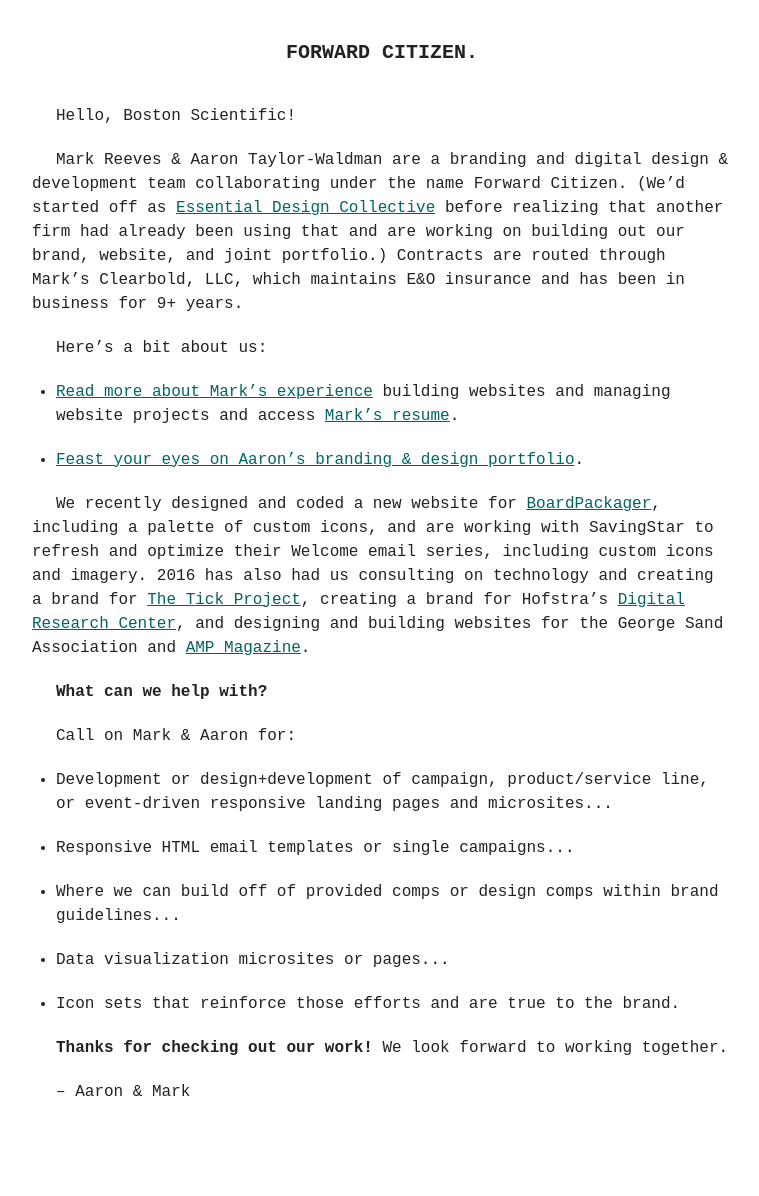
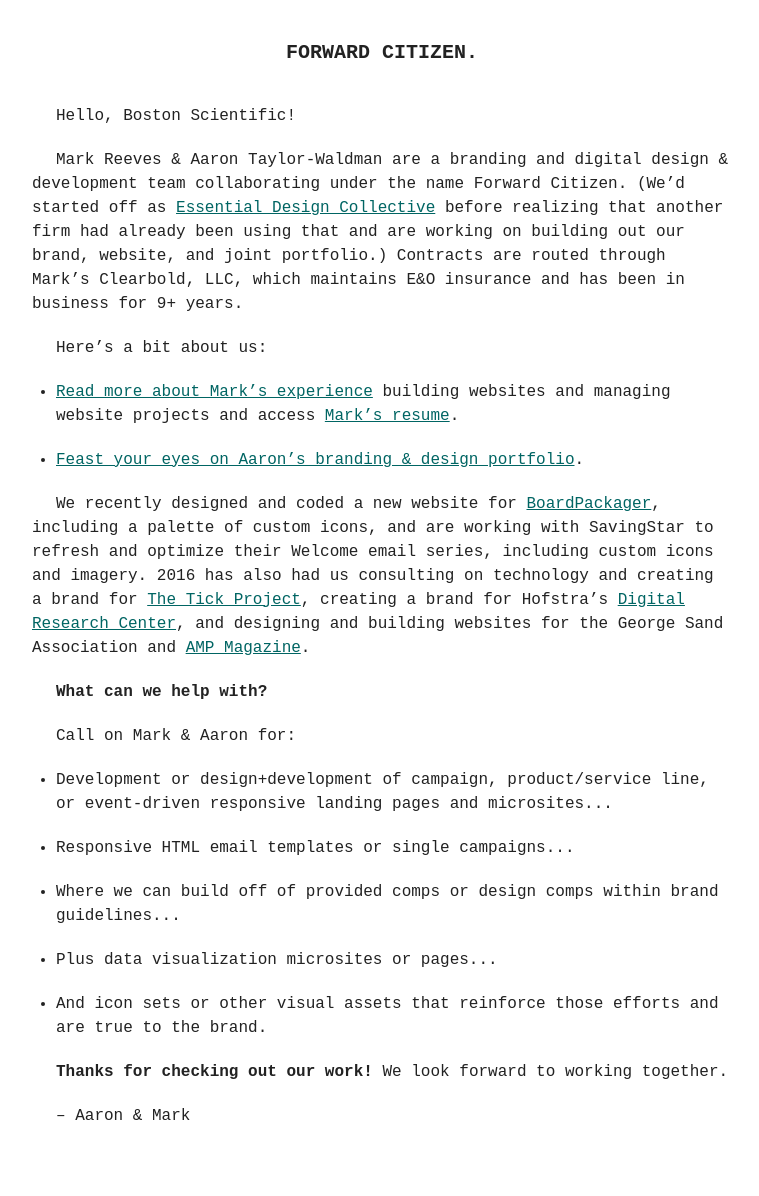
Before and after one commit to clearbold/forwardcitizen, a Jekyll site: the page bostonsci/index.html, which Jekyll copies as it is, in a window 1280 px wide. Shown: the whole page, without its empty margins (258-1017 px from the left). Built offline with Jekyll 4.4.1, drawn with Linux system fonts in a browser that asks for light colours; before the commit the page ends 1172 px from its top, so only the background shows below that.

Commit message:
Additional edits

```diff
--- a/bostonsci/index.html
+++ b/bostonsci/index.html
@@ -32,8 +32,8 @@
     <li>Development or design+development of campaign, product/service line, or event-driven responsive landing pages and&nbsp;microsites...</li>
     <li>Responsive HTML email templates or single&nbsp;campaigns...</li>
     <li>Where we can build off of provided comps or design comps within brand guidelines...</li>
-    <li>Data visualization microsites or&nbsp;pages...</li>
-    <li>Icon sets that reinforce those efforts and are true to the&nbsp;brand.</li>
+    <li>Plus data visualization microsites or&nbsp;pages...</li>
+    <li>And icon sets or other visual assets that reinforce those efforts and are true to the&nbsp;brand.</li>
 </ul>
 
 <p><strong>Thanks for checking out our work!</strong> We look forward to working&nbsp;together.</p>
```
